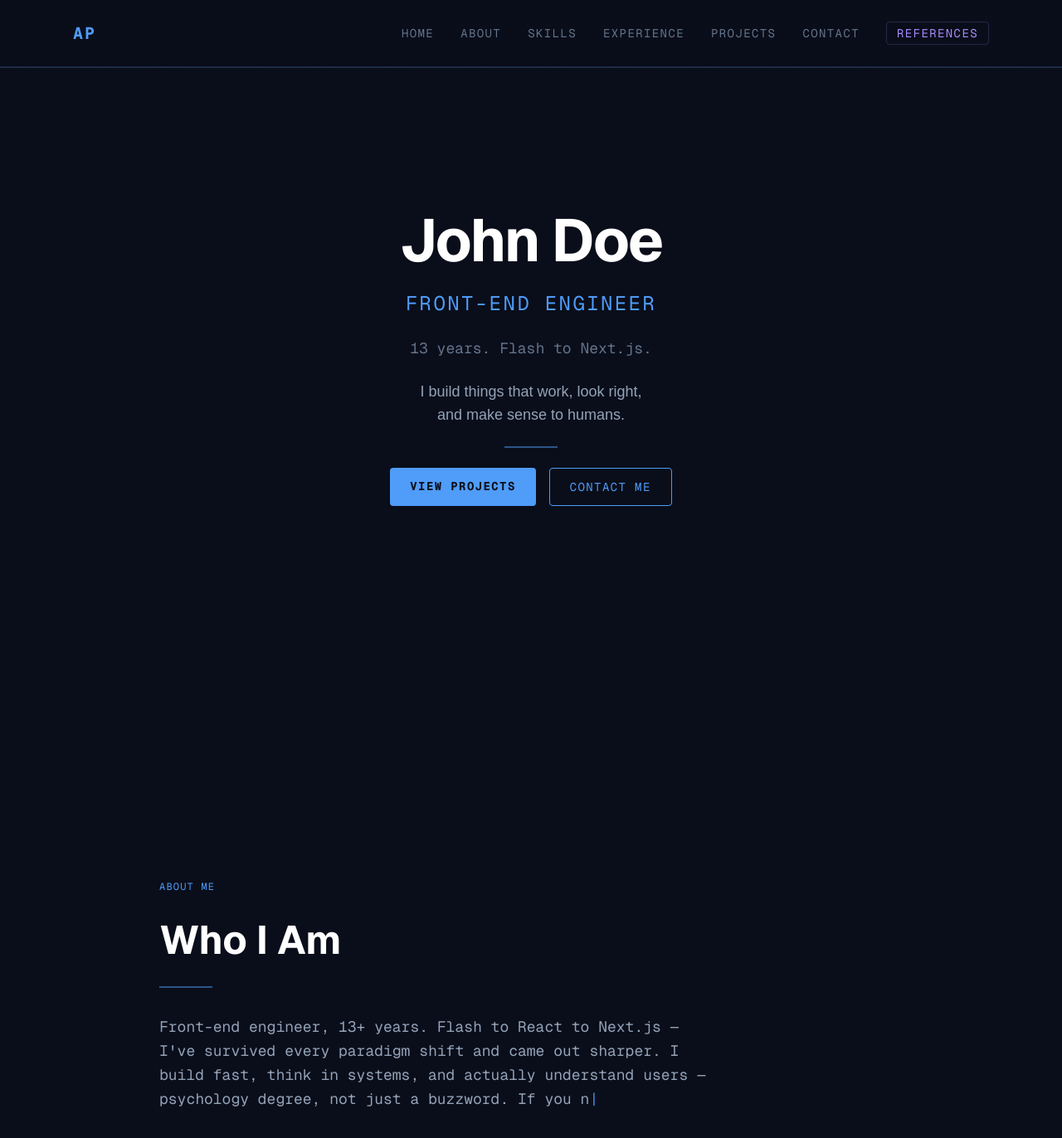
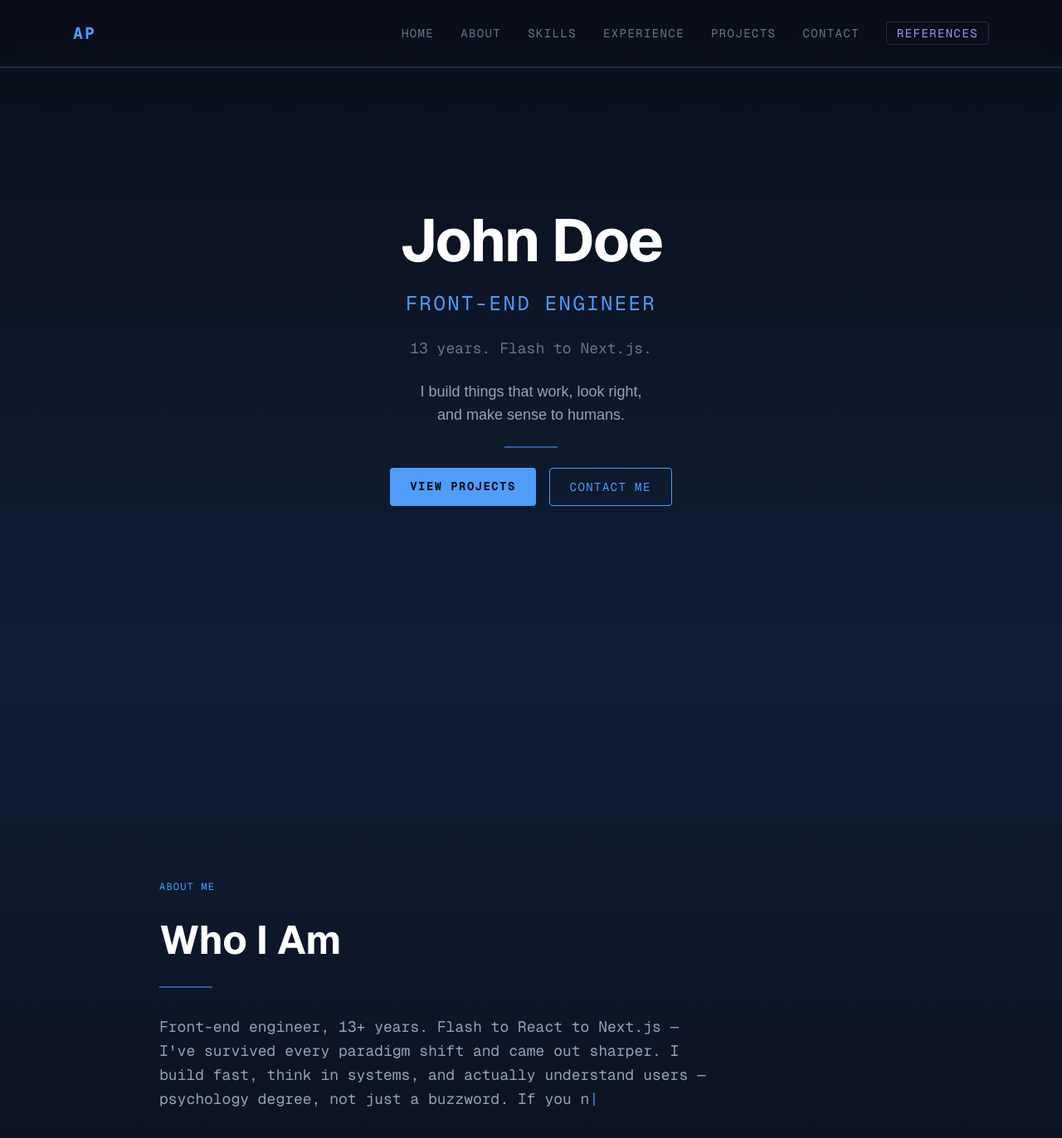
Before and after one commit to Jamisu/action-point, a Next.js app: page / in a window 1280 px wide. Shown: the top 1372 px of the page at 83% size. Built offline with nearby package versions, Linux system fonts and the light colour scheme.

Commit message:
gradien BG for test, icon packages for skills page

```diff
--- a/package.json
+++ b/package.json
@@ -11,6 +11,8 @@
     "test:watch": "jest --watch"
   },
   "dependencies": {
+    "@icons-pack/react-simple-icons": "^13.12.0",
+    "devicon": "^2.17.0",
     "next": "16.1.6",
     "react": "19.2.3",
     "react-dom": "19.2.3"
--- a/src/sections/About.tsx
+++ b/src/sections/About.tsx
@@ -2,7 +2,6 @@
 
 import { useEffect, useState } from 'react'
 
-// Lines to display in the about section header
 const aboutText = "Front-end engineer, 13+ years. Flash to React to Next.js — I've survived every paradigm shift and came out sharper. I build fast, think in systems, and actually understand users — psychology degree, not just a buzzword. If you need someone who codes with precision and thinks beyond the ticket, we should talk."
 
 interface TypeWriterProps {
@@ -17,7 +16,6 @@ function TypeWriter({ text, speed = 30, className }: TypeWriterProps) {
   const [index, setIndex] = useState(0)
 
   useEffect(() => {
-    // Reset when text changes
     setDisplayed('')
     setIndex(0)
   }, [text])
@@ -65,7 +63,7 @@ export default function About() {
   return (
     <section
       id="about"
-      className="min-h-screen flex flex-col justify-center px-6 py-24"
+      className="min-h-screen flex flex-col justify-center px-6 py-24 bg-gradient-to-b from-[#0f1e35] to-[#0a0e1a]"
     >
       <div className="max-w-4xl mx-auto w-full flex flex-col gap-8">
 
--- a/src/sections/Home.tsx
+++ b/src/sections/Home.tsx
@@ -48,7 +48,7 @@ export default function Home() {
   return (
     <section
       id="home"
-      className="min-h-screen flex flex-col justify-center items-center px-6 pt-16"
+      className="min-h-screen flex flex-col justify-center items-center px-6 pt-16 bg-gradient-to-b from-[#0a0e1a] to-[#0f1e35]"//261F34 150D26
     >
       <div className="max-w-4xl mx-auto w-full flex flex-col gap-6 text-center">
 
@@ -63,7 +63,7 @@ export default function Home() {
         {/* CTA BUTTONS */}
         <div
           className="flex gap-4 flex-wrap justify-center opacity-0"
-        style={{ animation: 'fadeIn 0.7s ease 0.6s both' }}
+          style={{ animation: 'fadeIn 0.7s ease 0.6s both' }}
         >
           <Link
             href="#projects"
```
Also changed, not shown: 1 other file (tests, documents, lock files or other folders).
